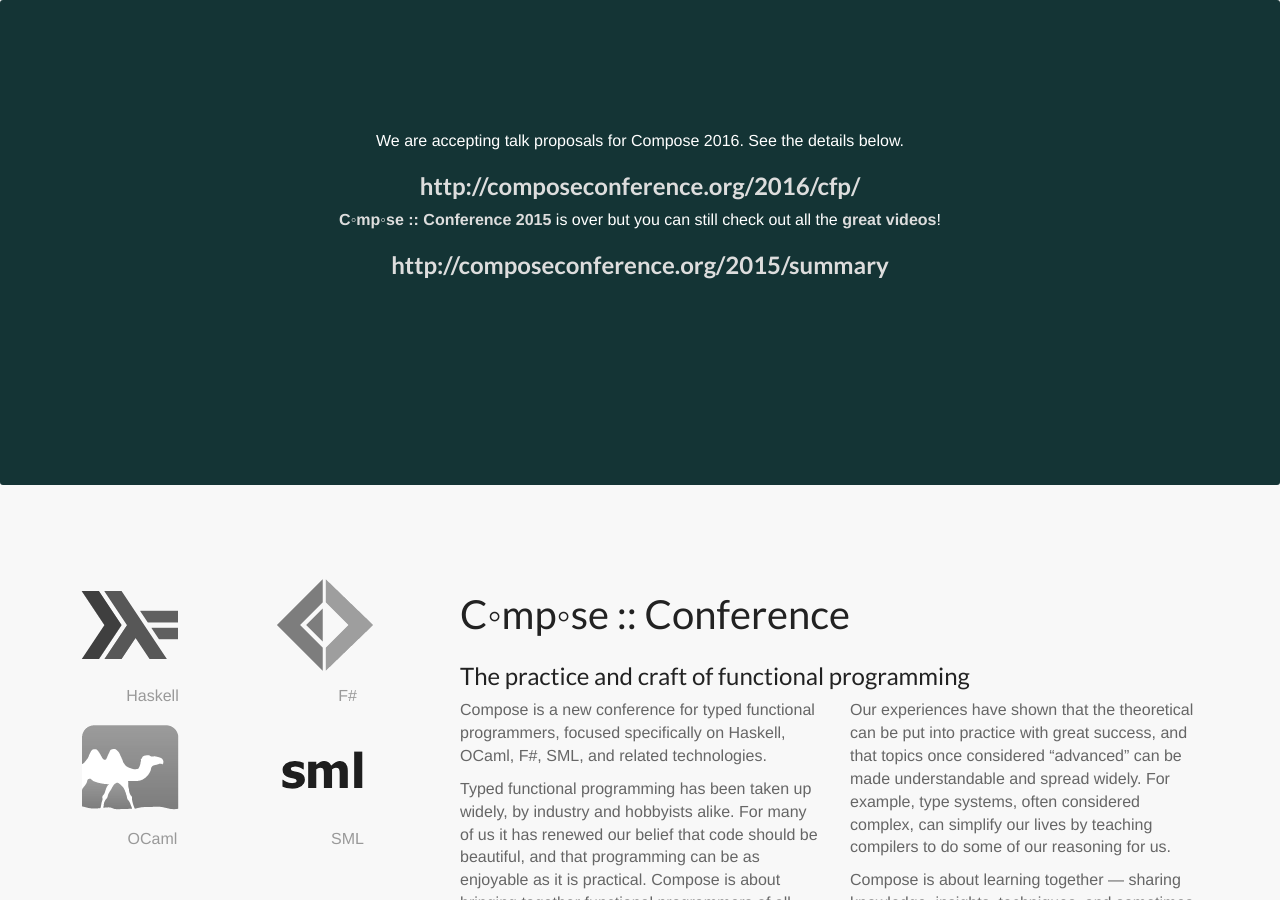
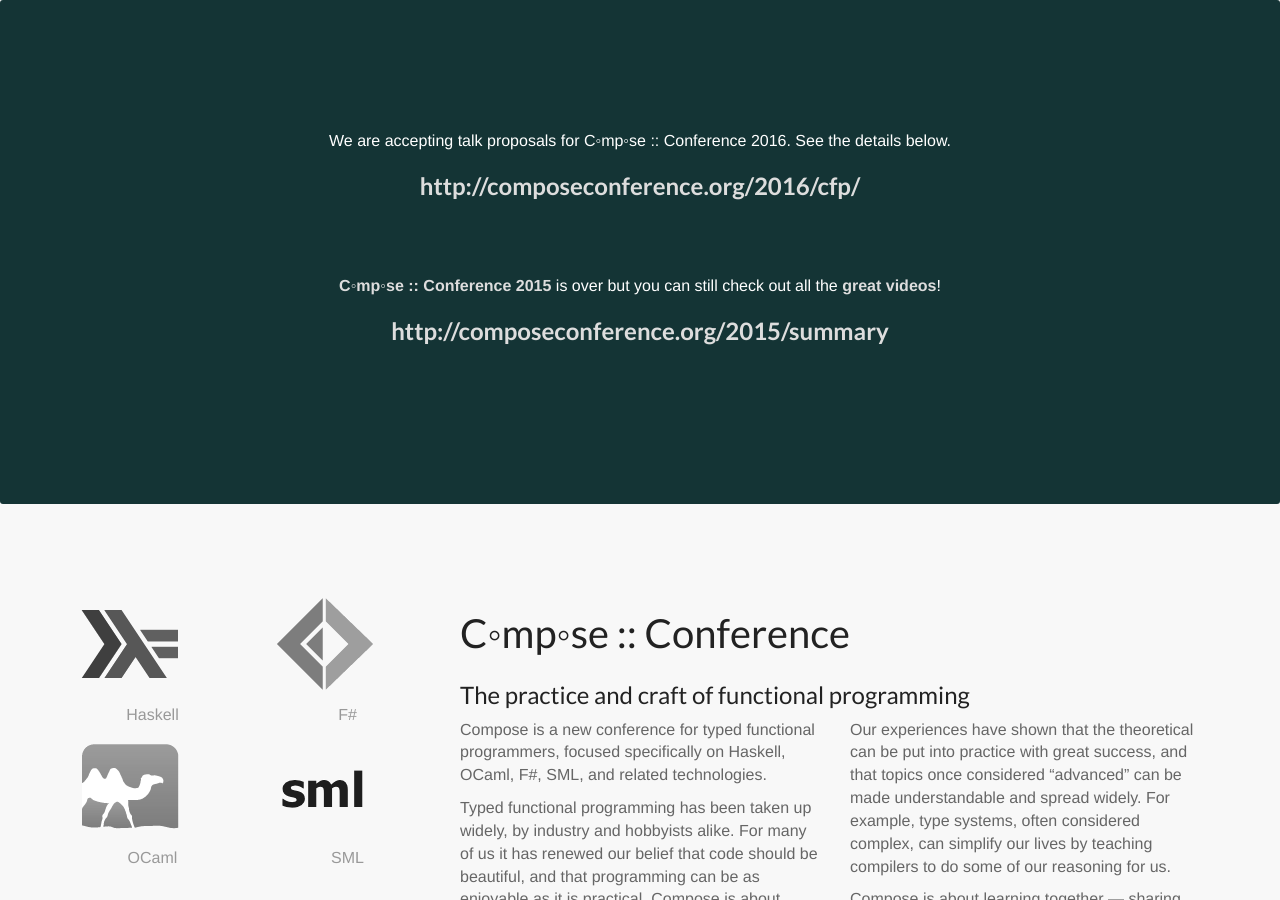
Before and after one commit to ny-haskell/composeconference, a Jekyll site: the page index.html, which Jekyll copies as it is, in a window 1280 px wide and 900 px high. Built offline with Jekyll 4.4.1, drawn with Linux system fonts in a browser that asks for light colours; Markdown is read by kramdown in place of the engine named in the settings.

Commit message:
add space and format conference name on landing page

```diff
--- a/index.html
+++ b/index.html
@@ -37,12 +37,14 @@
 		<div class="container">
 			<div class="row">
 				<div class="col-md-12 overblock">
-                    <p>We are accepting talk proposals for Compose 2016. See the details below. </p>
+                    <p>We are accepting talk proposals for C◦mp◦se :: Conference 2016. See the details below. </p>
                     <h3><a href="http://composeconference.org/2016/cfp/">http://composeconference.org/2016/cfp/</a></h3>
+                    <p>&nbsp;</p>
                 </div>
             </div>
 			<div class="row">
 				<div class="col-md-12 overblock">
+                  <p>&nbsp;</p>
                     <p><a href="/2015/">C◦mp◦se :: Conference 2015</a> is over but you can still check out all the <a href="/2015/summary/">great videos</a>!</p>
                     <h3><a href="http://composeconference.org/2015/summary/">http://composeconference.org/2015/summary</a></h3>
                 </div>
```
